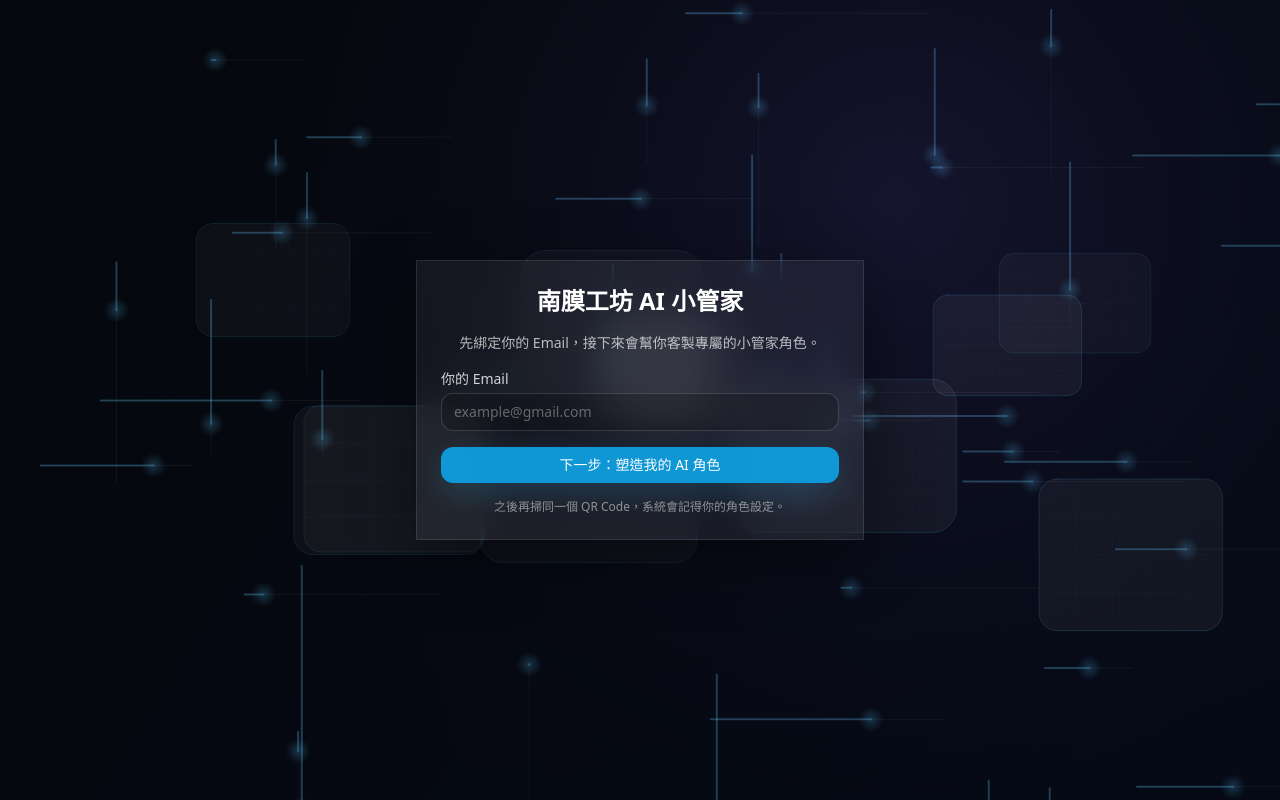
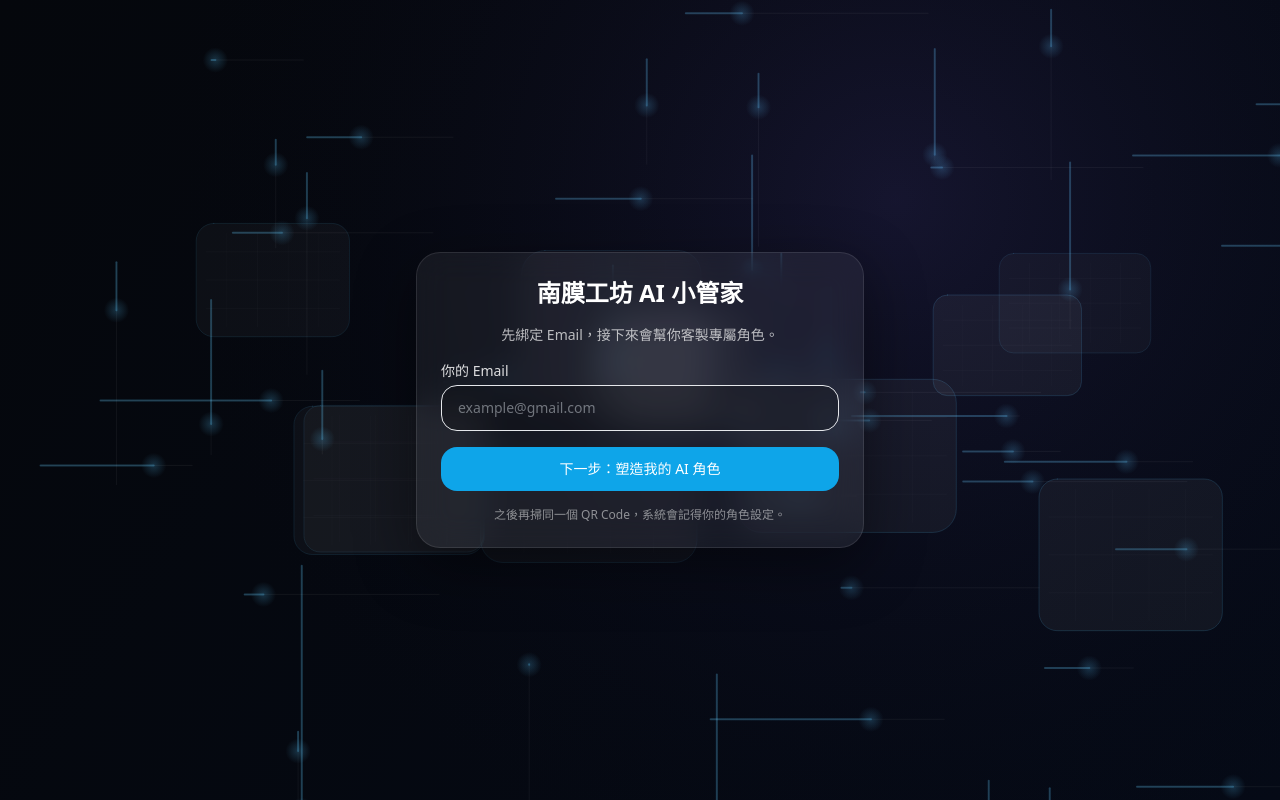
Before and after one commit to iven761001/ai-help, a Next.js app: page / in a window 1280 px wide. Built offline with nearby package versions, Linux system fonts and the light colour scheme.

Commit message:
Update BindEmailScreen.jsx

```diff
--- a/app/components/screens/BindEmailScreen.jsx
+++ b/app/components/screens/BindEmailScreen.jsx
@@ -2,21 +2,19 @@
 
 export default function BindEmailScreen({ email, setEmail, onSubmit }) {
   return (
-    <main className="min-h-[100dvh] flex items-center justify-center px-4">
-      <div className="w-full max-w-md glass-card p-6 space-y-4">
+    <main className="min-h-screen flex items-center justify-center px-4">
+      <div className="w-full max-w-md glass-card rounded-3xl p-6 space-y-4">
         <h1 className="text-2xl font-bold text-white text-center">南膜工坊 AI 小管家</h1>
         <p className="text-sm text-white/70 text-center">
-          先綁定你的 Email，接下來會幫你客製專屬的小管家角色。
+          先綁定 Email，接下來會幫你客製專屬角色。
         </p>
 
         <form onSubmit={onSubmit} className="space-y-4 mt-4">
           <div>
-            <label className="block text-sm font-medium text-white/80 mb-1">你的 Email</label>
+            <label className="block text-sm font-medium text-white/85 mb-1">你的 Email</label>
             <input
               type="email"
-              className="w-full rounded-xl px-3 py-2 text-sm outline-none
-                         border border-white/15 bg-black/20 text-white
-                         placeholder:text-white/35 focus:ring-2 focus:ring-sky-400"
+              className="w-full rounded-2xl border border-white/12 bg-black/20 px-4 py-3 text-sm outline-none focus:ring-2 focus:ring-sky-400"
               placeholder="example@gmail.com"
               value={email}
               onChange={(e) => setEmail(e.target.value)}
@@ -26,9 +24,7 @@ export default function BindEmailScreen({ email, setEmail, onSubmit }) {
 
           <button
             type="submit"
-            className="w-full rounded-xl py-2 text-sm font-medium
-                       bg-sky-500/90 hover:bg-sky-400 text-white
-                       shadow-[0_10px_30px_rgba(56,189,248,0.18)]"
+            className="w-full rounded-2xl bg-sky-500 hover:bg-sky-400 text-white font-medium py-3 text-sm transition"
           >
             下一步：塑造我的 AI 角色
           </button>
```
